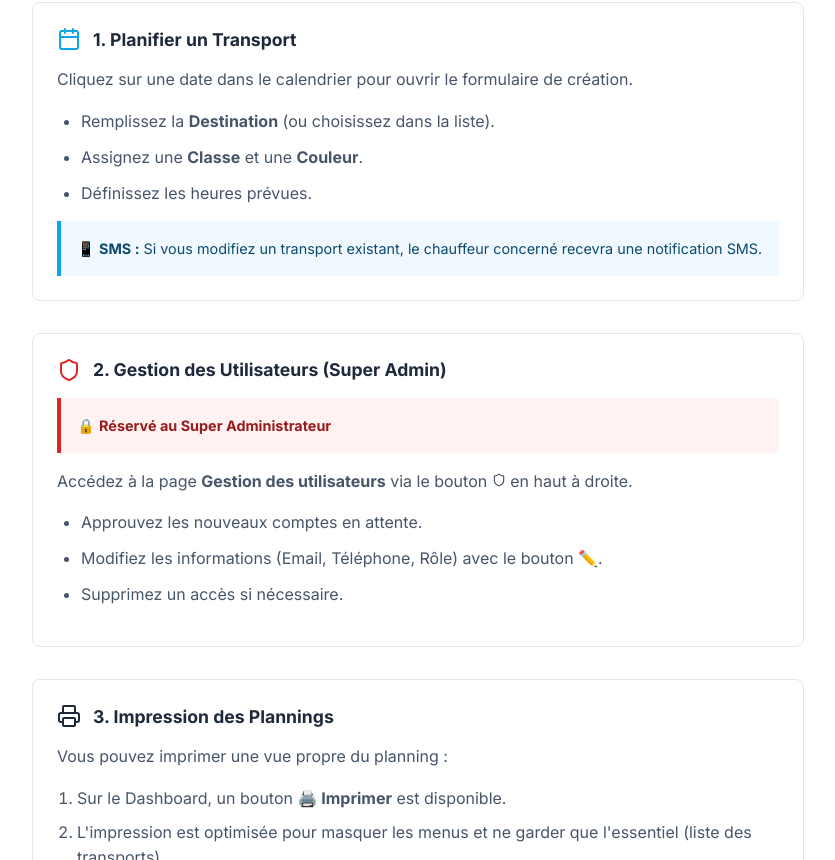
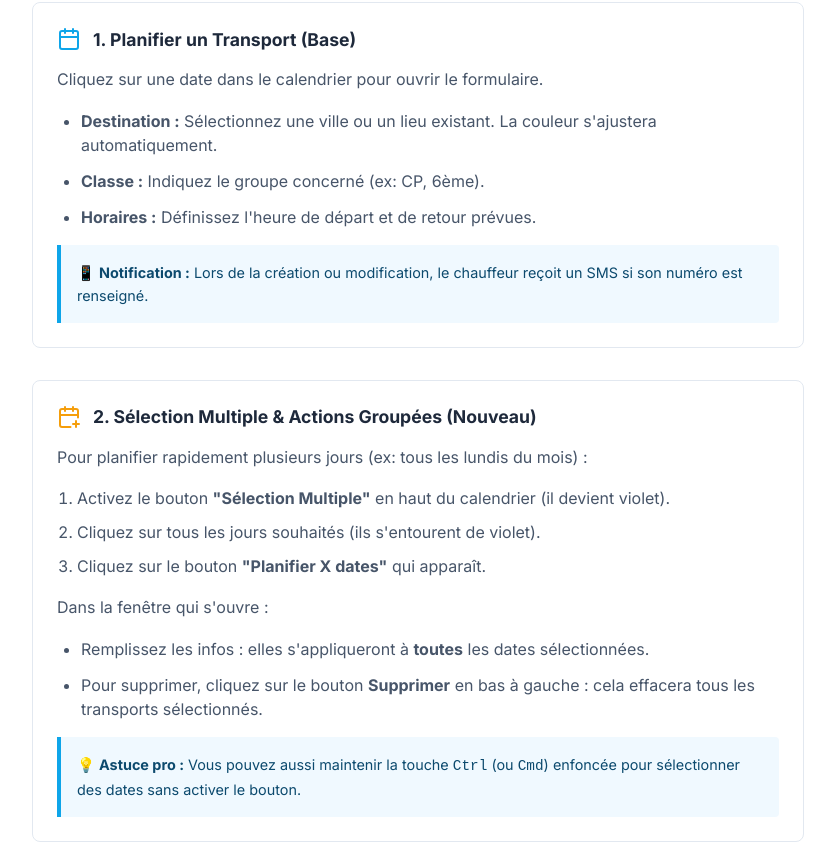
Before and after one commit to legagneurdeveloppement-create/mes-transports-2026, a React (Vite) app: page /help in a window 1280 px wide. Shown: the part 380-1240 px from the top of the page, without its empty margins (222-1057 px from the left). Built offline with nearby package versions, Linux system fonts and the light colour scheme; no server answers.

Commit message:
docs: mise à jour aide avec suppression multiple

```diff
--- a/src/pages/Help.jsx
+++ b/src/pages/Help.jsx
@@ -4,7 +4,7 @@ import Navbar from '../components/layout/Navbar'
 import {
     Calendar, CheckCircle, XCircle, Clock, MapPin,
     Settings, Shield, User, Smartphone, CalendarPlus,
-    HelpCircle, ArrowRight, Printer
+    HelpCircle, ArrowRight, Printer, CloudUpload
 } from 'lucide-react'
 import { useAuth } from '../context/AuthContext'
 
@@ -143,44 +143,60 @@ function AdminGuide() {
     return (
         <div style={{ display: 'flex', flexDirection: 'column', gap: '2rem' }}>
             <GuideSection
-                title="1. Planifier un Transport"
+                title="1. Planifier un Transport (Base)"
                 icon={<Calendar className="text-primary" />}
             >
-                <p>Cliquez sur une date dans le calendrier pour ouvrir le formulaire de création.</p>
+                <p>Cliquez sur une date dans le calendrier pour ouvrir le formulaire.</p>
                 <ul className="guide-list">
-                    <li>Remplissez la <strong>Destination</strong> (ou choisissez dans la liste).</li>
-                    <li>Assignez une <strong>Classe</strong> et une <strong>Couleur</strong>.</li>
-                    <li>Définissez les heures prévues.</li>
+                    <li><strong>Destination :</strong> Sélectionnez une ville ou un lieu existant. La couleur s'ajustera automatiquement.</li>
+                    <li><strong>Classe :</strong> Indiquez le groupe concerné (ex: CP, 6ème).</li>
+                    <li><strong>Horaires :</strong> Définissez l'heure de départ et de retour prévues.</li>
                 </ul>
                 <div className="tip-box">
-                    📱 <strong>SMS :</strong> Si vous modifiez un transport existant, le chauffeur concerné recevra une notification SMS.
+                    📱 <strong>Notification :</strong> Lors de la création ou modification, le chauffeur reçoit un SMS si son numéro est renseigné.
                 </div>
             </GuideSection>
 
             <GuideSection
-                title="2. Gestion des Utilisateurs (Super Admin)"
-                icon={<Shield className="text-danger" />}
+                title="2. Sélection Multiple & Actions Groupées (Nouveau)"
+                icon={<CalendarPlus className="text-warning" />}
             >
-                <div className="tip-box" style={{ marginTop: 0, marginBottom: '1rem', borderLeftColor: '#dc2626', background: '#fef2f2', color: '#991b1b' }}>
-                    🔒 <strong>Réservé au Super Administrateur</strong>
+                <p>Pour planifier rapidement plusieurs jours (ex: tous les lundis du mois) :</p>
+                <ol className="guide-steps">
+                    <li>Activez le bouton <strong>"Sélection Multiple"</strong> en haut du calendrier (il devient violet).</li>
+                    <li>Cliquez sur tous les jours souhaités (ils s'entourent de violet).</li>
+                    <li>Cliquez sur le bouton <strong>"Planifier X dates"</strong> qui apparaît.</li>
+                </ol>
+                <p>Dans la fenêtre qui s'ouvre :</p>
+                <ul className="guide-list">
+                    <li>Remplissez les infos : elles s'appliqueront à <strong>toutes</strong> les dates sélectionnées.</li>
+                    <li>Pour supprimer, cliquez sur le bouton <strong>Supprimer</strong> en bas à gauche : cela effacera tous les transports sélectionnés.</li>
+                </ul>
+                <div className="tip-box">
+                    💡 <strong>Astuce pro :</strong> Vous pouvez aussi maintenir la touche <code>Ctrl</code> (ou <code>Cmd</code>) enfoncée pour sélectionner des dates sans activer le bouton.
                 </div>
-                <p>Accédez à la page <strong>Gestion des utilisateurs</strong> via le bouton <Shield size={14} /> en haut à droite.</p>
+            </GuideSection>
+
+            <GuideSection
+                title="3. Gestion des Utilisateurs"
+                icon={<User className="text-success" />}
+            >
+                <p>Accédez à la gestion via le menu principal ou l'icône <Shield size={14} />.</p>
                 <ul className="guide-list">
-                    <li>Approuvez les nouveaux comptes en attente.</li>
-                    <li>Modifiez les informations (Email, Téléphone, Rôle) avec le bouton ✏️.</li>
-                    <li>Supprimez un accès si nécessaire.</li>
+                    <li><strong>Approuver :</strong> Validez les nouveaux inscrits pour qu'ils puissent se connecter.</li>
+                    <li><strong>Rôle :</strong> Définissez qui est Chauffeur, Admin ou simple Utilisateur.</li>
+                    <li><strong>Direction :</strong> Attribuez une structure (Commune, Société...) pour soigner l'affichage.</li>
                 </ul>
             </GuideSection>
 
             <GuideSection
-                title="3. Impression des Plannings"
+                title="4. Impression & Export"
                 icon={<Printer className="text-dark" />}
             >
-                <p>Vous pouvez imprimer une vue propre du planning :</p>
-                <ol className="guide-steps">
-                    <li>Sur le Dashboard, un bouton <strong>🖨️ Imprimer</strong> est disponible.</li>
-                    <li>L'impression est optimisée pour masquer les menus et ne garder que l'essentiel (liste des transports).</li>
-                </ol>
+                <ul className="guide-list">
+                    <li><strong>Imprimer le mois :</strong> Utilisez le bouton d'impression du navigateur (Ctrl+P) ou le bouton dédié sur le Dashboard. L'affichage s'adapte automatiquement au format papier.</li>
+                    <li><strong>Envoyer vers Cloud :</strong> Si vous utilisez l'application sur plusieurs appareils (PC + Téléphone), pensez à cliquer sur le bouton <span style={{ color: '#0891b2' }}><CloudUpload size={14} /> Envoyer vers Cloud</span> pour synchroniser vos dernières modifications.</li>
+                </ul>
             </GuideSection>
         </div>
     )
```
